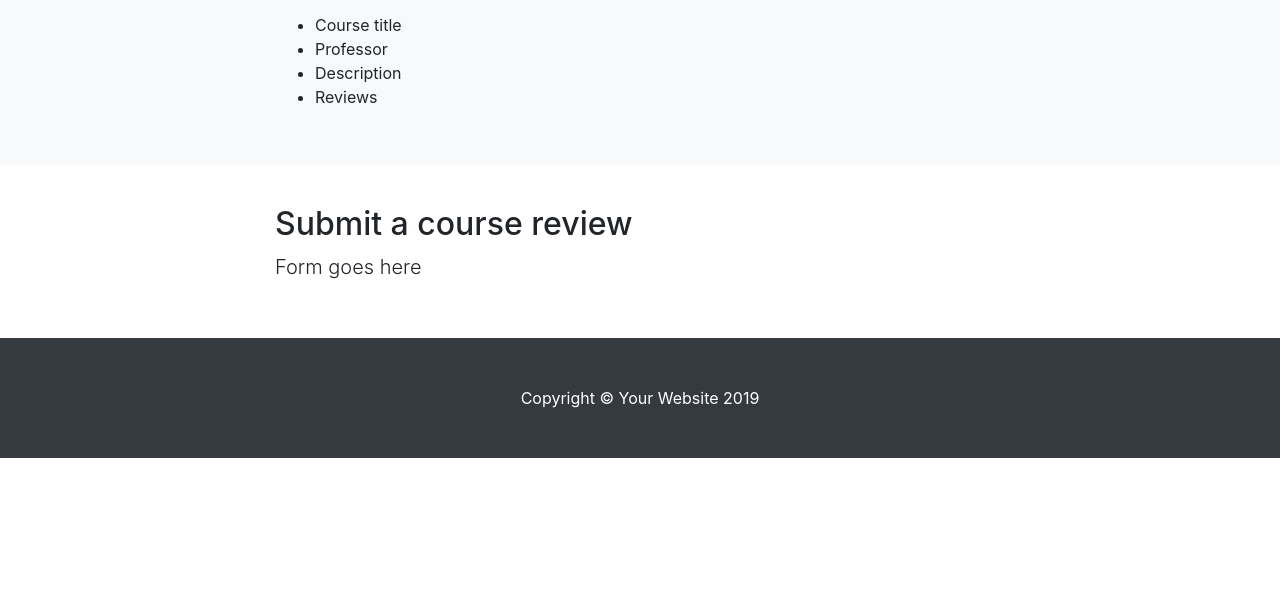
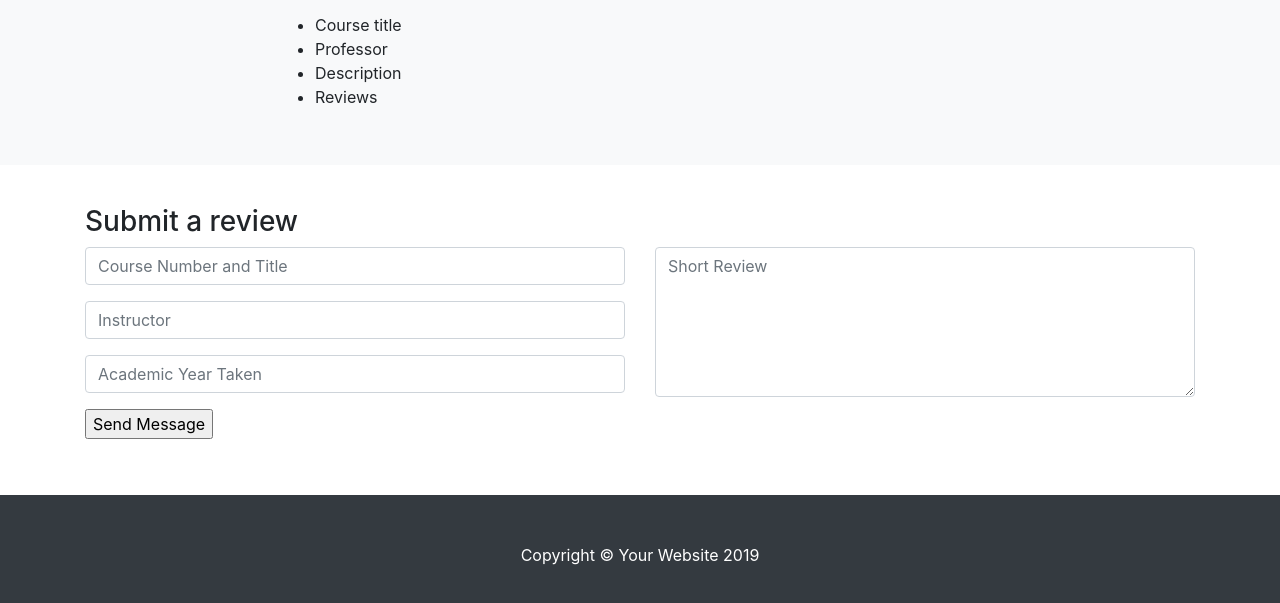
Before and after one commit to shane412/Personal-Catalog, a plain HTML site: page Recommended.html in a window 1280 px wide. Shown: the part 786-1389 px from the top of the page. Before the commit the page ends 1244 px from the top, so only its background shows below. Drawn offline with nearby package versions, Linux system fonts and the light colour scheme.

Commit message:
added a space for a submit review form

```diff
--- a/Recommended.html
+++ b/Recommended.html
@@ -2,6 +2,7 @@
 <html lang="en">
 
 <head>
+
 
   <meta charset="utf-8">
   <meta name="viewport" content="width=device-width, initial-scale=1, shrink-to-fit=no">
@@ -15,6 +16,7 @@
 
   <!-- Custom styles for this template -->
   <link href="css/scrolling-nav.css" rel="stylesheet">
+
 
 </head>
 
@@ -216,16 +218,34 @@
     </div>
   </section>
 
-  <section id="contact">
-    <div class="container">
-      <div class="row">
-        <div class="col-lg-8 mx-auto">
-          <h2>Submit a course review</h2>
-          <p class="lead">Form goes here</p>
+    <section id="review">
+    <div class="container contact-form">
+            <form method="post">
+                <h3>Submit a review</h3>
+                <div class="row">
+                    <div class="col-md-6">
+                        <div class="form-group">
+                            <input type="text" name="txtName" class="form-control" placeholder="Course Number and Title" value="" />
+                        </div>
+                        <div class="form-group">
+                            <input type="text" name="txtEmail" class="form-control" placeholder="Instructor" value="" />
+                        </div>
+                        <div class="form-group">
+                            <input type="text" name="txtPhone" class="form-control" placeholder="Academic Year Taken" value="" />
+                        </div>
+                        <div class="form-group">
+                            <input type="submit" name="btnSubmit" class="btnContact" value="Send Message" />
+                        </div>
+                    </div>
+                    <div class="col-md-6">
+                        <div class="form-group">
+                            <textarea name="txtMsg" class="form-control" placeholder="Short Review" style="width: 100%; height: 150px;"></textarea>
+                        </div>
+                    </div>
+                </div>
+            </form>
         </div>
-      </div>
-    </div>
-  </section>
+    </section>
 
   <!-- Footer -->
   <footer class="py-5 bg-dark">
@@ -245,6 +265,9 @@
   <!-- Custom JavaScript for this theme -->
   <script src="js/scrolling-nav.js"></script>
 
+
+    <script src="//maxcdn.bootstrapcdn.com/bootstrap/4.1.1/js/bootstrap.min.js"></script>
+    <script src="//cdnjs.cloudflare.com/ajax/libs/jquery/3.2.1/jquery.min.js"></script>
 </body>
 
 </html>
--- /dev/null
+++ b/css/style.css
@@ -0,0 +1,53 @@
+body{
+    background: -webkit-linear-gradient(left, #0072ff, #00c6ff);
+}
+.contact-form{
+    background: #fff;
+    margin-top: 10%;
+    margin-bottom: 5%;
+    width: 70%;
+}
+.contact-form .form-control{
+    border-radius:1rem;
+}
+.contact-image{
+    text-align: center;
+}
+.contact-image img{
+    border-radius: 6rem;
+    width: 11%;
+    margin-top: -3%;
+    transform: rotate(29deg);
+}
+.contact-form form{
+    padding: 14%;
+}
+.contact-form form .row{
+    margin-bottom: -7%;
+}
+.contact-form h3{
+    margin-bottom: 8%;
+    margin-top: -10%;
+    text-align: center;
+    color: #0062cc;
+}
+.contact-form .btnContact {
+    width: 50%;
+    border: none;
+    border-radius: 1rem;
+    padding: 1.5%;
+    background: #dc3545;
+    font-weight: 600;
+    color: #fff;
+    cursor: pointer;
+}
+.btnContactSubmit
+{
+    width: 50%;
+    border-radius: 1rem;
+    padding: 1.5%;
+    color: #fff;
+    background-color: #0062cc;
+    border: none;
+    cursor: pointer;
+}
```
